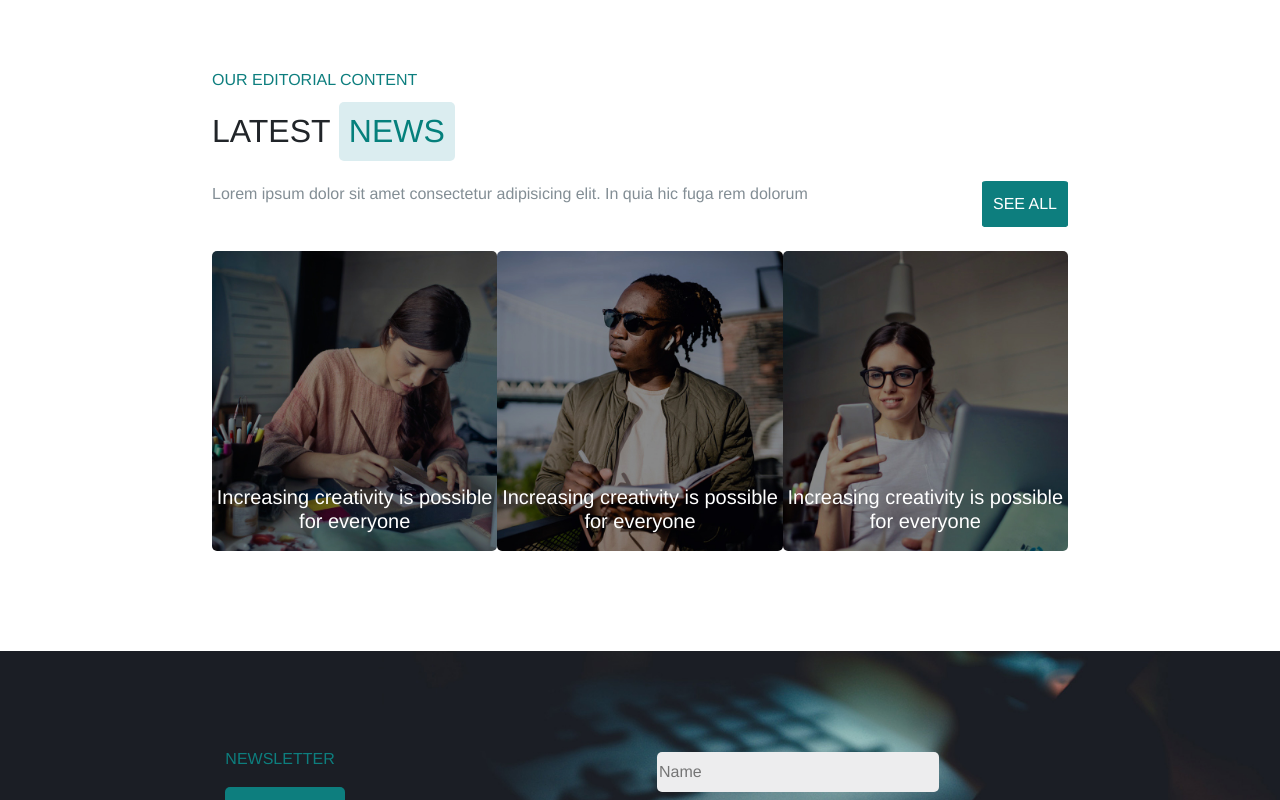
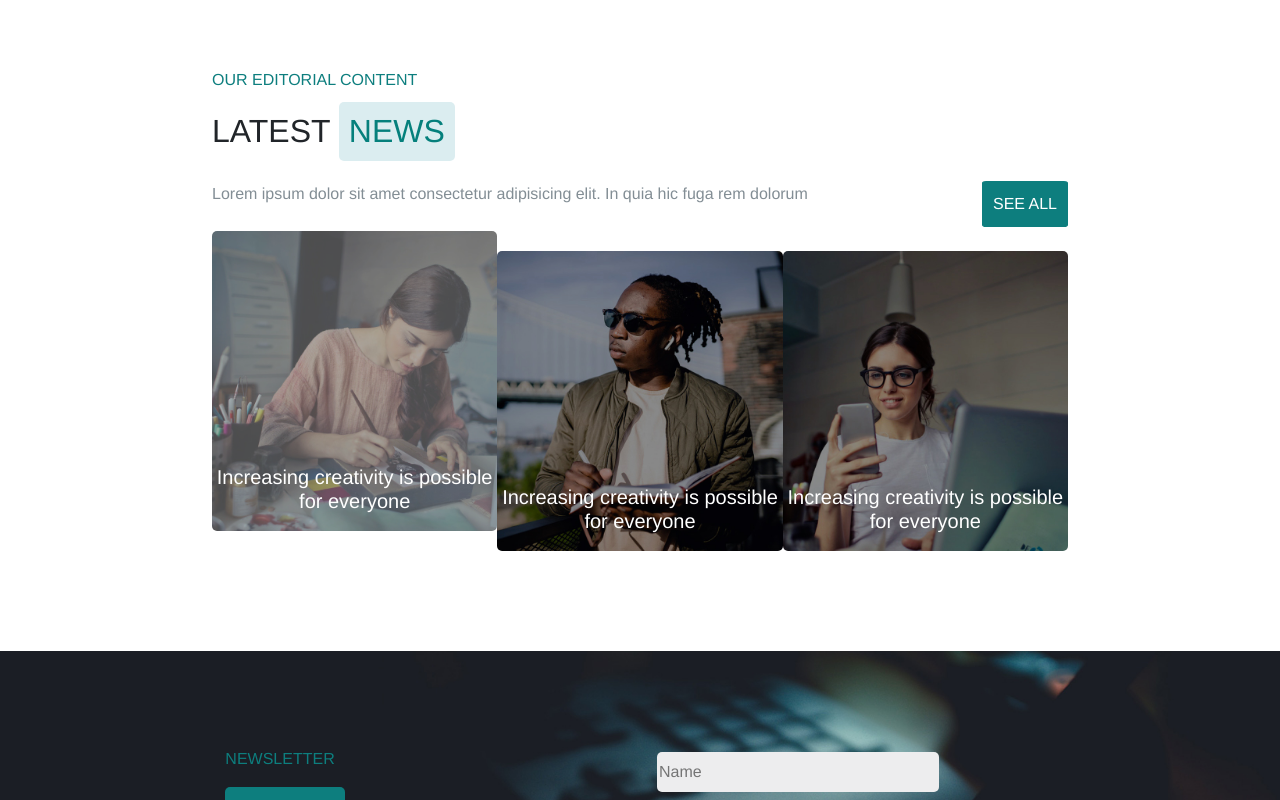
Before and after one commit to Johnnyy91/proj-html-vuejs, a Vue app: page / in a window 1280 px wide. In both pictures the pointer is over the element 354 px from the left and 4385 px from the top of the page. Shown: the part 3985-4785 px from the top of the page. Built offline with nearby package versions, Linux system fonts and the light colour scheme.

Commit message:
other modification with effects hover

```diff
--- a/src/components/LatestNewComponent.vue
+++ b/src/components/LatestNewComponent.vue
@@ -45,6 +45,11 @@ section{
         width: 300px;
         border-radius: 5px;
     }
+    .personal-card:hover{
+        opacity: 0.7;
+        cursor: pointer;
+        transform: translate(0, -20px);
+    }
     .first-card{
         background-image: url(@/assets/images/news-1.jpg);
         background-size: cover;
```
